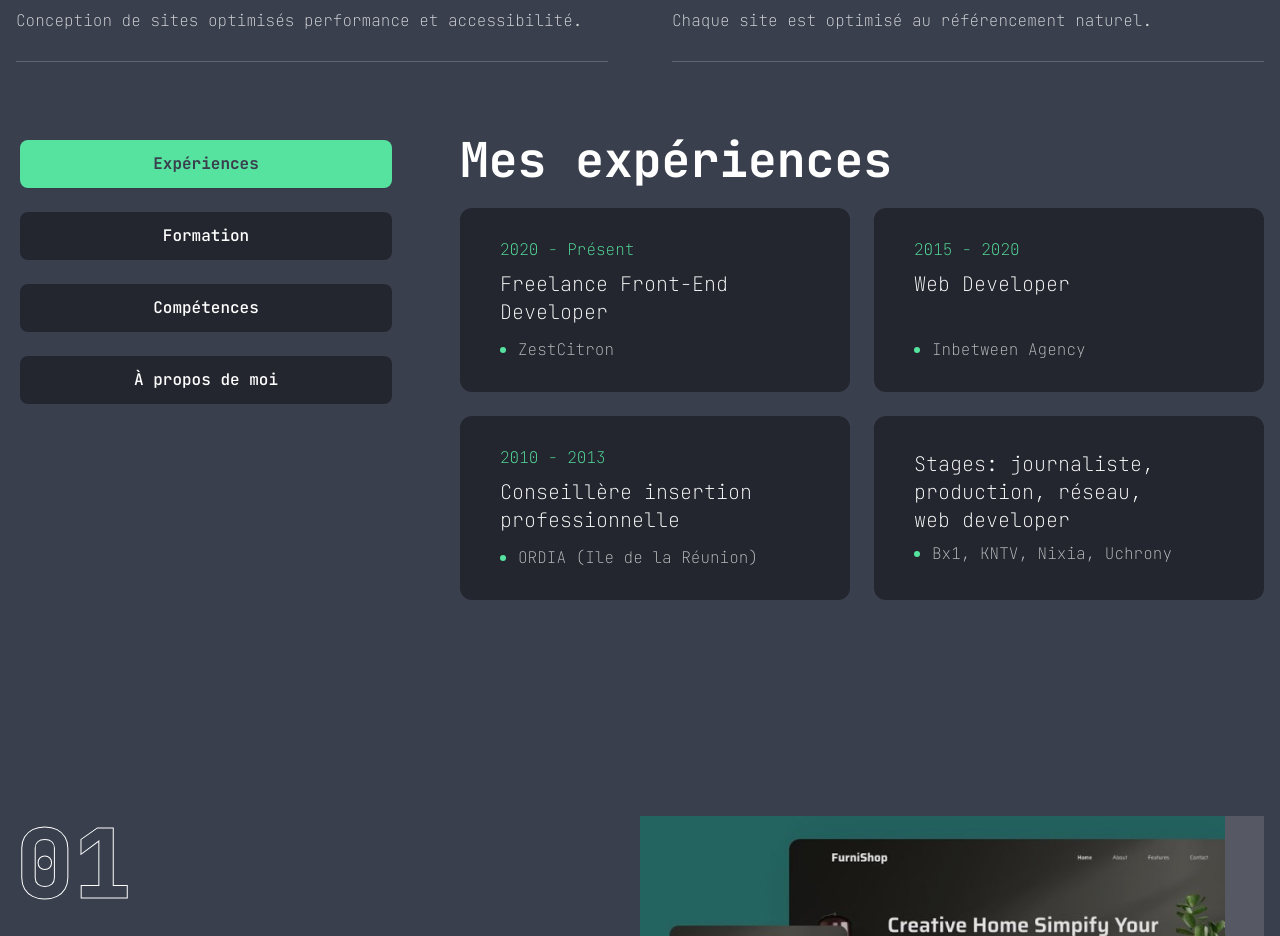
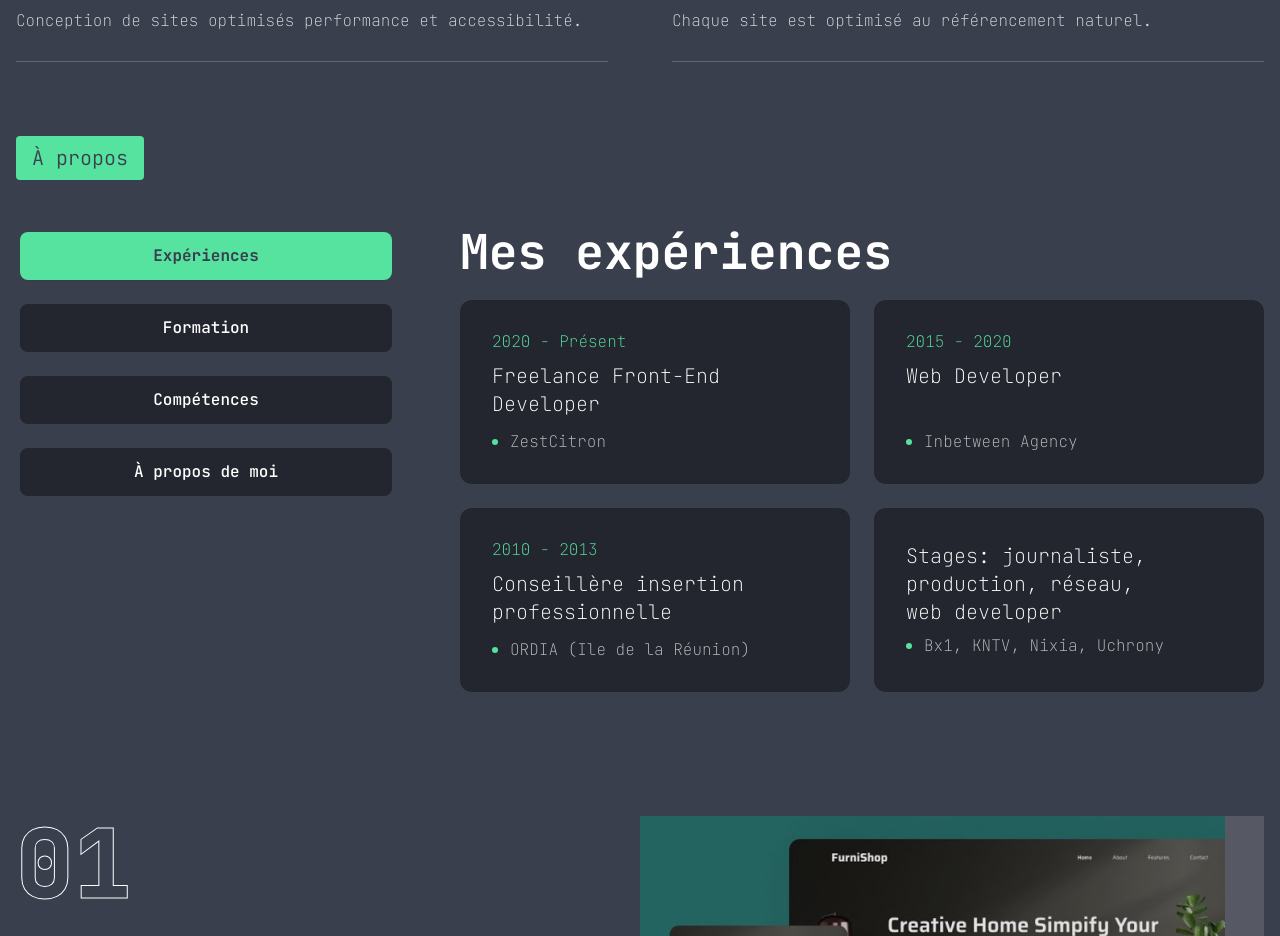
Before and after one commit to TamVdb/Portfolio, a React (Vite) app: page / in a window 1280 px wide. Shown: the part 1460-2396 px from the top of the page. Built offline with nearby package versions, Linux system fonts and the light colour scheme.

Commit message:
Some fix

```diff
--- a/src/sections/Resume/Resume.jsx
+++ b/src/sections/Resume/Resume.jsx
@@ -114,7 +114,7 @@ const skills = {
       },
       {
          icon: <FaNodeJs />,
-         name: "node.js",
+         name: "Node.js",
       },
       {
          icon: <SiRedux />,
@@ -142,7 +142,7 @@ const skills = {
       },
       {
          icon: <SiTailwindcss />,
-         name: "Tailwind",
+         name: "Tailwind.css",
       },
       {
          icon: <SiBootstrap />,
@@ -181,6 +181,7 @@ const Resume = () => {
    return (
       <div className="container mx-auto">
          <div className="flex flex-col justify-center py-8 xl:py-16">
+            <h2 className="mx-auto lg:mx-0 mb-12 text-xl bg-accent text-primary w-fit rounded py-2 px-4">À propos</h2>
             <motion.div
                initial={{ opacity: 0 }}
                animate={{
@@ -216,7 +217,7 @@ const Resume = () => {
                                  {experience.items.map((item, index) => {
                                     return (
                                        <li key={index}
-                                          className="bg-[#23262e] h-[184px] py-6 px-10 rounded-xl flex flex-col justify-center items-center lg:items-start gap-1"
+                                          className="bg-[#23262e] h-[184px] py-6 px-8 rounded-xl flex flex-col justify-center items-center lg:items-start gap-1"
                                        >
                                           <span className="text-accent">{item.duration}</span>
                                           <p className="text-xl max-w-[260px] min-h-[60px] text-center lg:text-left">
```
